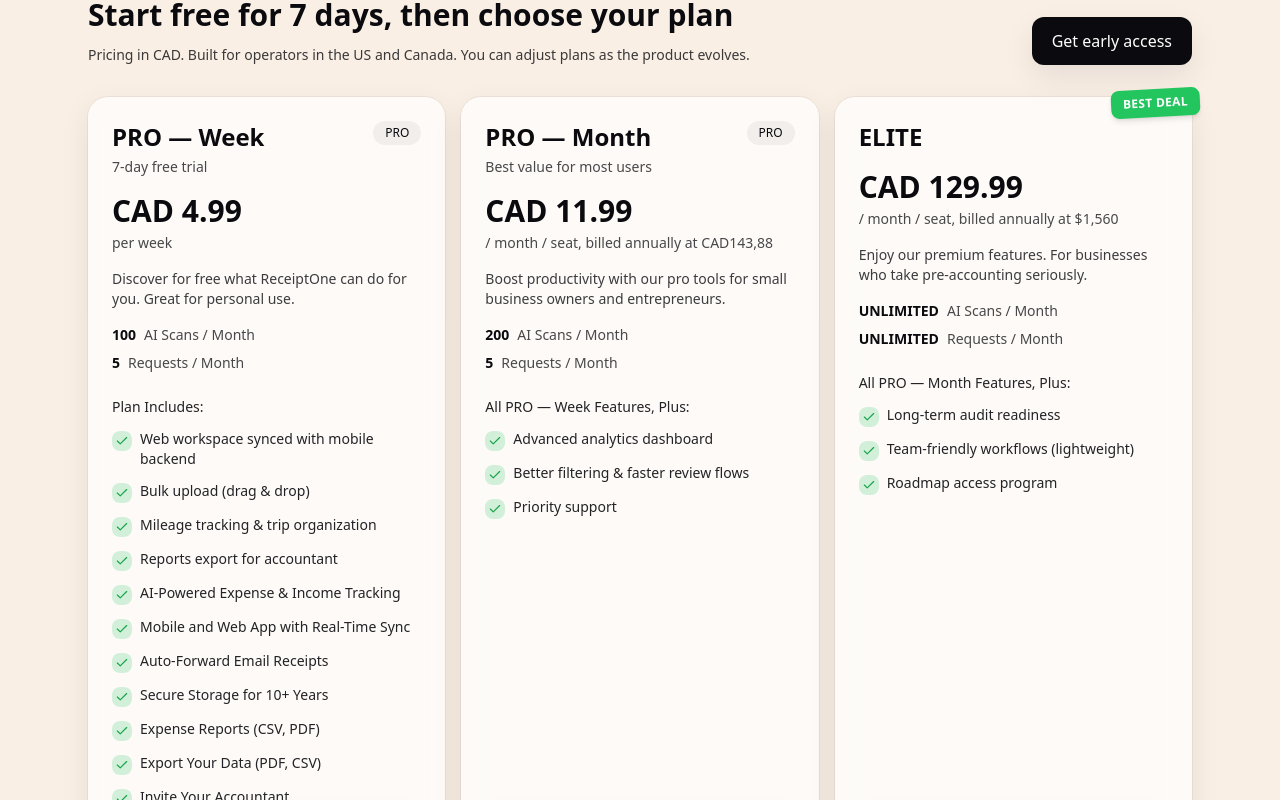
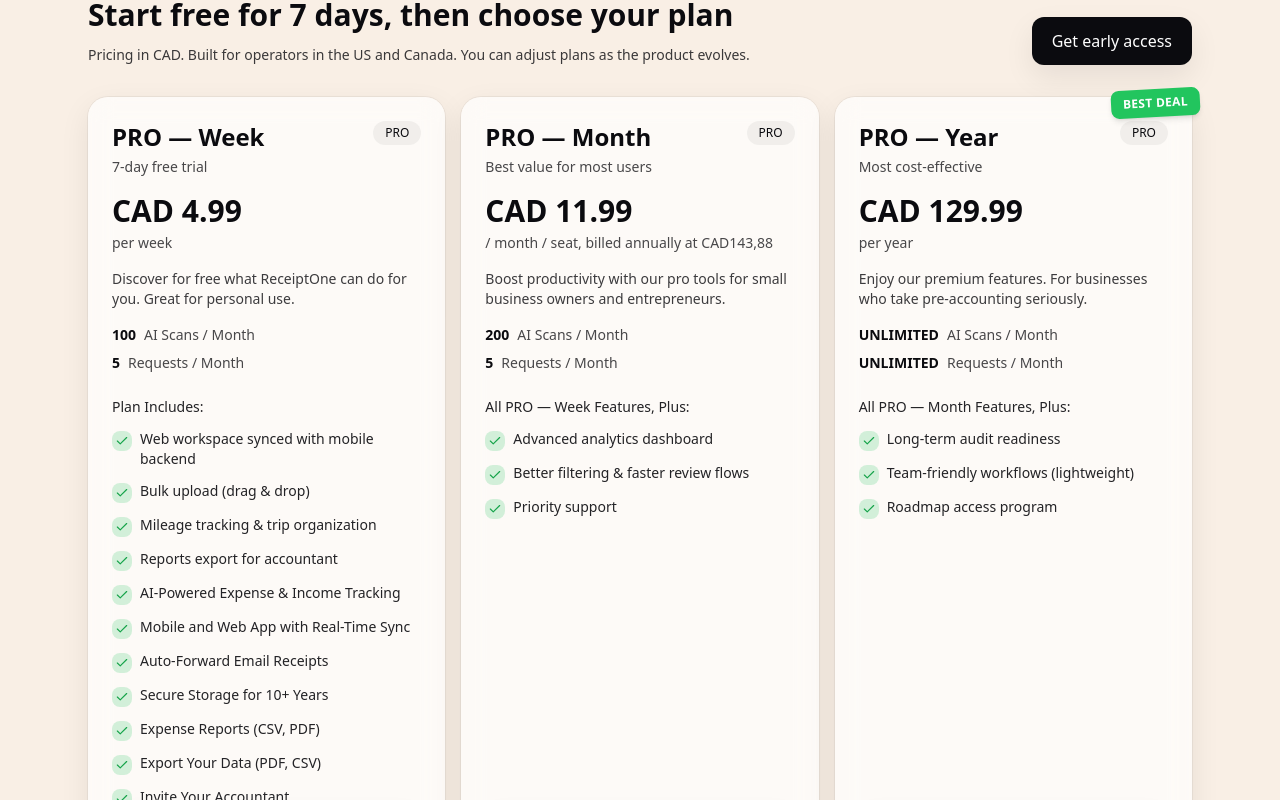
Before and after one commit to Alexd-y/receiptone-landing, a Next.js app: page / in a window 1280 px wide. Shown: the part 2000-2800 px from the top of the page. Built offline with nearby package versions, Linux system fonts and the light colour scheme; no server answers.

Commit message:
Rename ELITE to PRO — Year and align plan includes text

```diff
--- a/components/Pricing.tsx
+++ b/components/Pricing.tsx
@@ -44,9 +44,10 @@
       includesAllFrom: "PRO — Week"
     },
     {
-      name: "ELITE",
+      name: "PRO — Year",
       price: "CAD 129.99",
-      period: "/ month / seat, billed annually at $1,560",
+      period: "per year",
+      badge: "Most cost-effective",
       description: "Enjoy our premium features. For businesses who take pre-accounting seriously.",
       keyFeatures: [
         { value: "UNLIMITED", label: "AI Scans / Month" },
@@ -102,7 +103,7 @@
                 <div className="font-[var(--font-ibm)] text-2xl font-bold">{p.name}</div>
                 {p.badge && <div className="mt-1 text-sm opacity-75">{p.badge}</div>}
               </div>
-              {(p.name === "PRO — Week" || p.name === "PRO — Month") && (
+              {(p.name === "PRO — Week" || p.name === "PRO — Month" || p.name === "PRO — Year") && (
                 <div className="rounded-xl bg-black/5 px-3 py-1 text-xs font-medium dark:bg-white/10">
                   PRO
                 </div>
@@ -133,7 +134,7 @@
             )}
 
             {/* Plan Includes */}
-            <div className="mt-6 flex-grow">
+            <div className="mt-6">
               {p.includesAllFrom ? (
                 <div className="mb-3 text-sm font-medium opacity-90">
                   All {p.includesAllFrom} Features, Plus:
```
